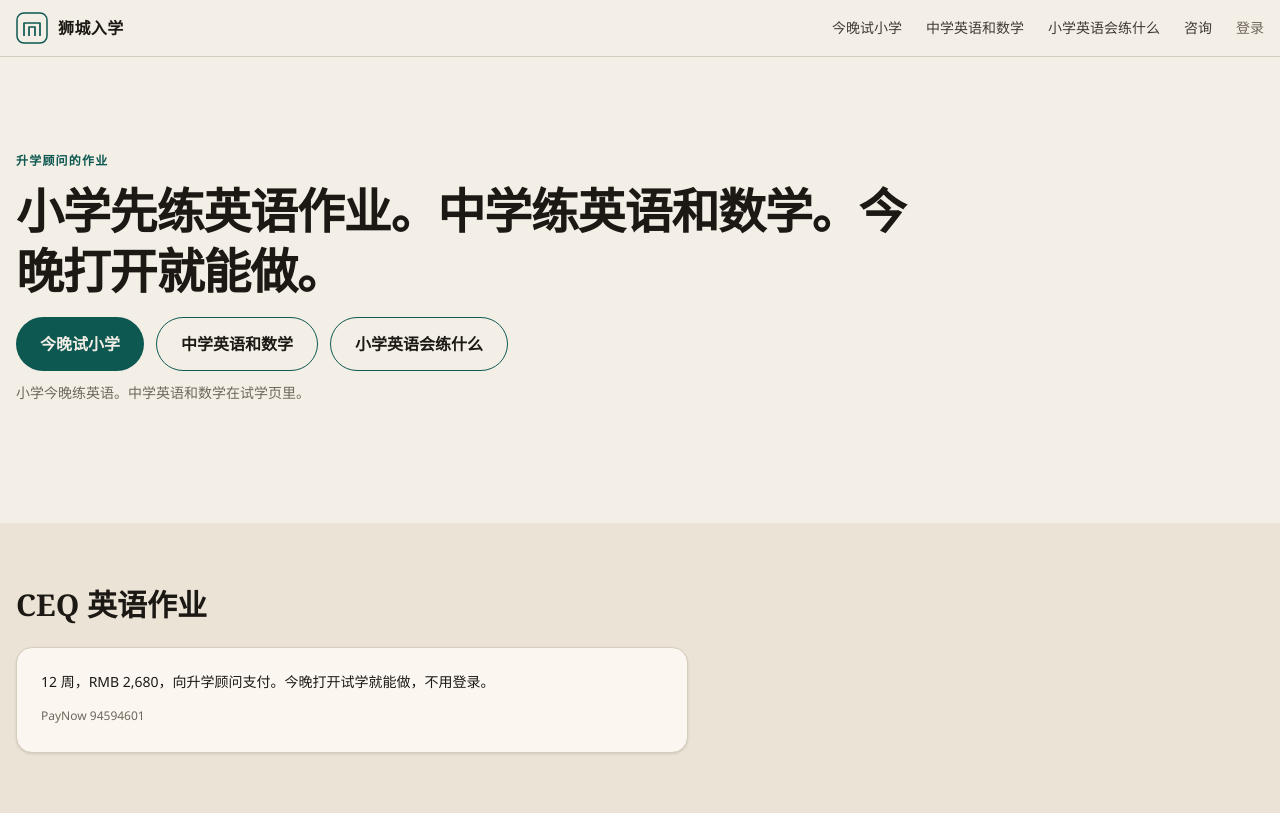
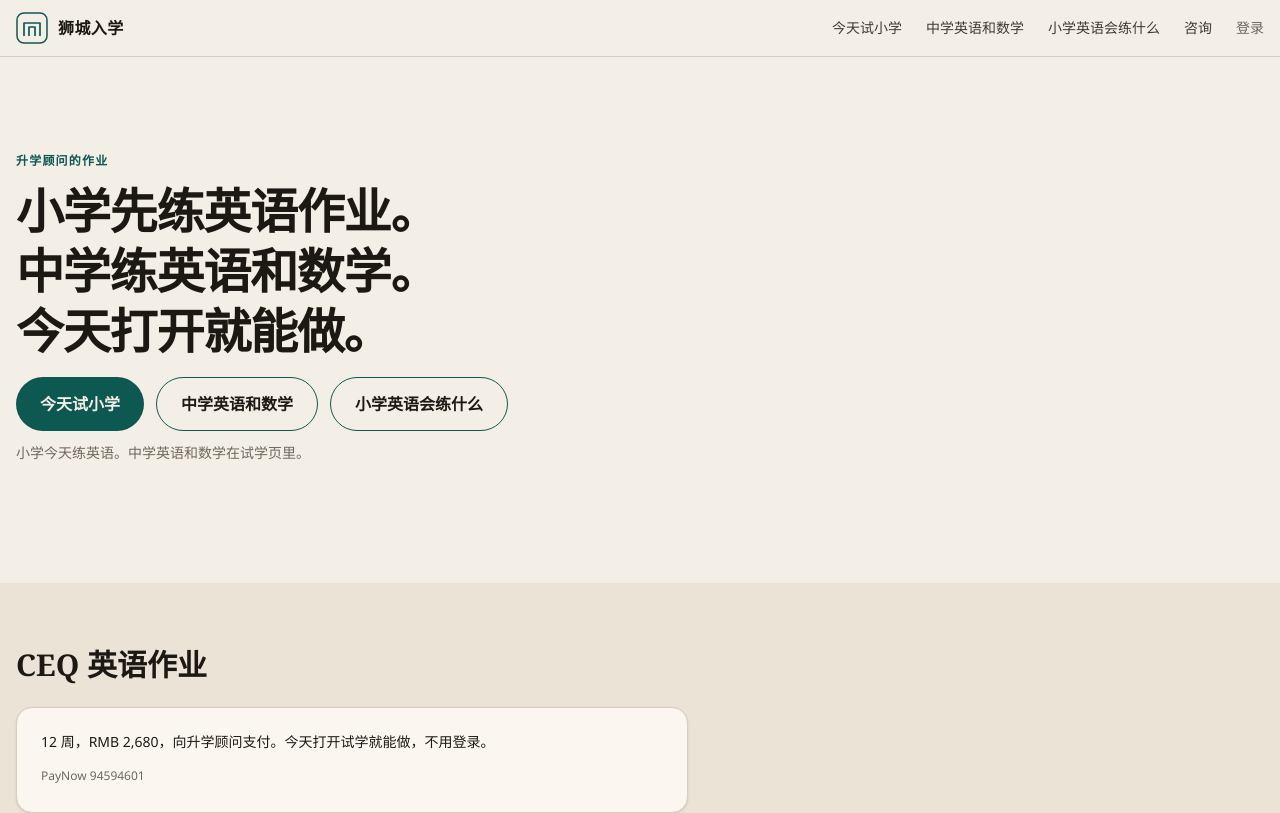
Before and after one commit to ttee/sg-school-entry, a Next.js app: page / in a window 1280 px wide. Shown: the top 813 px of the page. Built offline with nearby package versions, Linux system fonts and the light colour scheme.

Commit message:
Stack homepage H1, say 今天, delete legal-memo footers
Split the hero into three lines. Replace homepage 今晚 with 今天. Remove the MOE/SEAB/Cambridge footer paragraph without a replacement lecture.

```diff
--- a/app/assess/page.tsx
+++ b/app/assess/page.tsx
@@ -428,9 +428,6 @@ export default function AssessPage() {
 
       <footer className="border-t border-line py-8 bg-paper">
         <div className="max-w-7xl mx-auto px-4">
-          <p className="text-sm text-ink-2 mb-4 max-w-3xl">
-            狮城入学（SG School Entry）与新加坡教育部（MOE）、新加坡考试与评鉴局（SEAB）、剑桥大学英语考评部（Cambridge English）均无隶属、授权或官方合作关系。本站不使用新加坡狮头国家标志，也不使用上述机构的标识。页面内容仅为路径说明，不构成录取、派位、签证或入境方面的承诺或法律意见。入学资格、考期、规则一律以各机构官网为准。
-          </p>
           <div className="flex flex-wrap gap-4 text-sm text-muted">
             <Link href="/" className="hover:text-ink transition-colors">
               狮城入学 · SG School Entry
--- a/app/guide/page.tsx
+++ b/app/guide/page.tsx
@@ -974,9 +974,6 @@ export default function GuidePage() {
 
       <footer className="border-t border-line py-8 bg-paper">
         <div className="max-w-7xl mx-auto px-4">
-          <p className="text-sm text-ink-2 mb-4 max-w-3xl">
-            狮城入学（SG School Entry）与新加坡教育部（MOE）、新加坡考试与评鉴局（SEAB）、剑桥大学英语考评部（Cambridge English）均无隶属、授权或官方合作关系。本站不使用新加坡狮头国家标志，也不使用上述机构的标识。页面内容仅为路径说明，不构成录取、派位、签证或入境方面的承诺或法律意见。入学资格、考期、规则一律以各机构官网为准。
-          </p>
           <div className="flex flex-wrap gap-4 text-sm text-muted">
             <Link href="/" className="hover:text-ink transition-colors">
               狮城入学 · SG SCHOOL ENTRY
--- a/app/page.tsx
+++ b/app/page.tsx
@@ -93,7 +93,7 @@ export default function HomePage() {
           </Link>
           <nav className="hidden md:flex items-center gap-6 text-sm">
             <Link href="/trial/A2" className="text-ink-2 hover:text-ink transition-colors font-medium">
-              今晚试小学
+              今天试小学
             </Link>
             <Link href="/trial" className="text-ink-2 hover:text-ink transition-colors font-medium">
               中学英语和数学
@@ -125,7 +125,7 @@ export default function HomePage() {
           <div className="md:hidden border-t border-line bg-paper">
             <div className="px-4 py-3 space-y-3">
               <Link href="/trial/A2" className="block text-ink-2 hover:text-ink transition-colors font-medium" onClick={() => setShowMobileMenu(false)}>
-                今晚试小学
+                今天试小学
               </Link>
               <Link href="/trial" className="block text-ink-2 hover:text-ink transition-colors font-medium" onClick={() => setShowMobileMenu(false)}>
                 中学英语和数学
@@ -148,14 +148,16 @@ export default function HomePage() {
               升学顾问的作业
             </p>
             <h1 className="font-serif font-semibold text-3xl md:text-5xl leading-tight tracking-tight mb-4 max-w-4xl">
-              小学先练英语作业。中学练英语和数学。今晚打开就能做。
+              <span className="block">小学先练英语作业。</span>
+              <span className="block">中学练英语和数学。</span>
+              <span className="block">今天打开就能做。</span>
             </h1>
             <div className="flex flex-wrap gap-3 mb-3">
               <Link
                 href="/trial/A2"
                 className="inline-flex items-center justify-center px-6 py-3.5 bg-accent text-accent-ink font-semibold rounded-full hover:bg-accent-hover transition-colors text-base"
               >
-                今晚试小学
+                今天试小学
               </Link>
               <Link
                 href="/trial"
@@ -171,7 +173,7 @@ export default function HomePage() {
               </Link>
             </div>
             <p className="text-sm text-muted mb-6 max-w-2xl">
-              小学今晚练英语。中学英语和数学在试学页里。
+              小学今天练英语。中学英语和数学在试学页里。
             </p>
           </div>
         </section>
@@ -184,7 +186,7 @@ export default function HomePage() {
             <div className="max-w-2xl">
               <article className="bg-card border border-line rounded-2xl p-6 shadow mb-6">
                 <p className="text-sm text-ink mb-4">
-                  12 周，RMB 2,680，向升学顾问支付。今晚打开试学就能做，不用登录。
+                  12 周，RMB 2,680，向升学顾问支付。今天打开试学就能做，不用登录。
                 </p>
                 <p className="text-xs text-muted mb-1">
                   PayNow 94594601
@@ -799,9 +801,6 @@ export default function HomePage() {
 
       <footer className="border-t border-line py-8 bg-paper">
         <div className="max-w-7xl mx-auto px-4">
-          <p className="text-sm text-ink-2 mb-4 max-w-3xl">
-            狮城入学（SG School Entry）与新加坡教育部（MOE）、新加坡考试与评鉴局（SEAB）、剑桥大学英语考评部（Cambridge English）均无隶属、授权或官方合作关系。本站不使用新加坡狮头国家标志，也不使用上述机构的标识。页面内容仅为路径说明，不构成录取、派位、签证或入境方面的承诺或法律意见。入学资格、考期、规则一律以各机构官网为准。
-          </p>
           <div className="flex flex-wrap gap-4 text-sm text-muted">
             <span>狮城入学</span>
             <Link href="/privacy" className="hover:text-ink transition-colors">
--- a/app/privacy/page.tsx
+++ b/app/privacy/page.tsx
@@ -398,9 +398,6 @@ export default function PrivacyPage() {
 
       <footer className="border-t border-line py-8 bg-paper">
         <div className="max-w-7xl mx-auto px-4">
-          <p className="text-sm text-ink-2 mb-4 max-w-3xl">
-            狮城入学（SG School Entry）与新加坡教育部（MOE）、新加坡考试与评鉴局（SEAB）、剑桥大学英语考评部（Cambridge English）均无隶属、授权或官方合作关系。页面内容仅为路径说明，不构成录取、派位、签证或入境方面的承诺或法律意见。
-          </p>
           <div className="flex flex-wrap gap-4 text-sm text-muted">
             <Link href="/" className="hover:text-ink transition-colors">
               狮城入学 · SG School Entry
--- a/app/trial/page.tsx
+++ b/app/trial/page.tsx
@@ -176,9 +176,6 @@ export default async function TrialPage() {
 
       <footer className="border-t border-line py-8 bg-paper">
         <div className="max-w-7xl mx-auto px-4">
-          <p className="text-sm text-ink-2 mb-4 max-w-3xl">
-            狮城入学（SG School Entry）与新加坡教育部（MOE）、新加坡考试与评鉴局（SEAB）、剑桥大学英语考评部（Cambridge English）均无隶属、授权或官方合作关系。本站不使用新加坡狮头国家标志，也不使用上述机构的标识。页面内容仅为路径说明，不构成录取、派位、签证或入境方面的承诺或法律意见。入学资格、考期、规则一律以各机构官网为准。
-          </p>
           <div className="flex flex-wrap gap-4 text-sm text-muted">
             <Link href="/" className="hover:text-ink transition-colors">
               狮城入学
```
